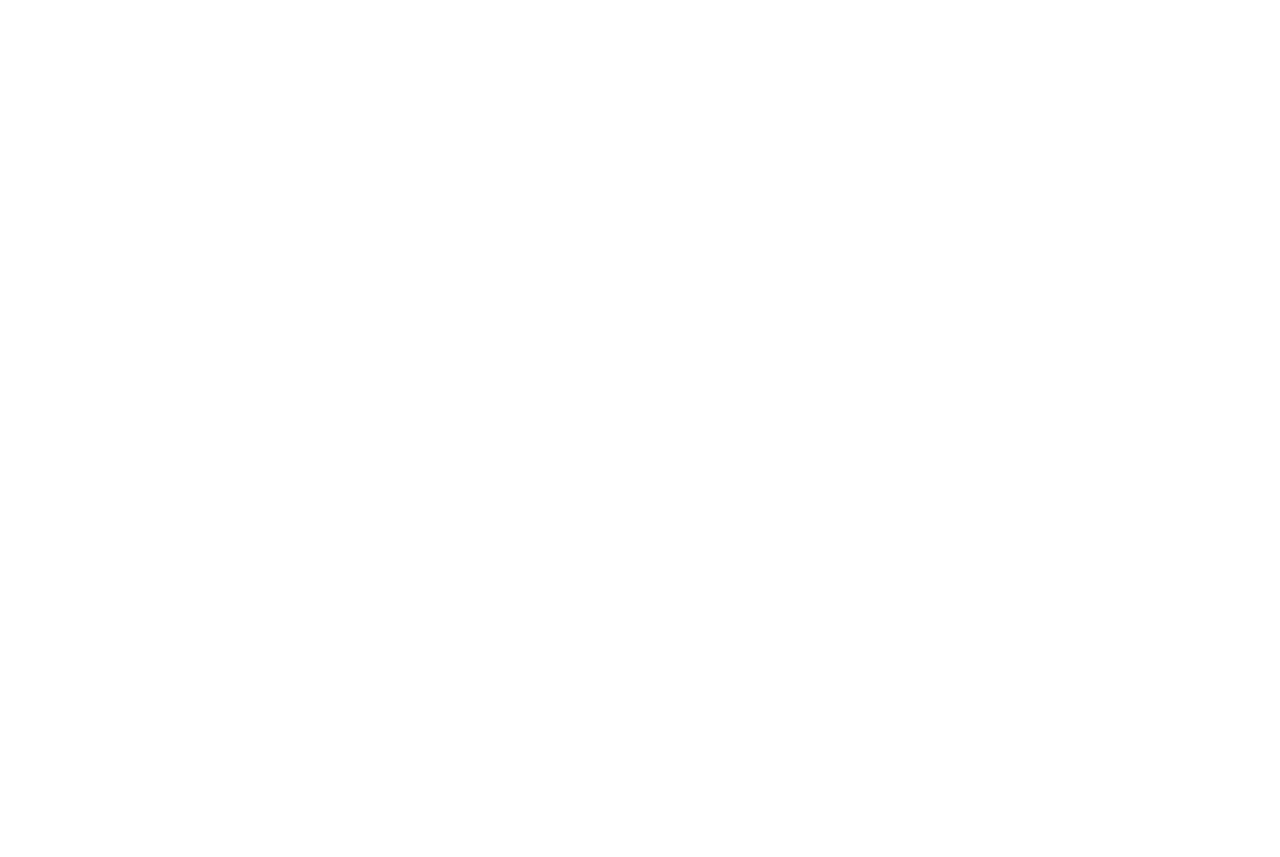
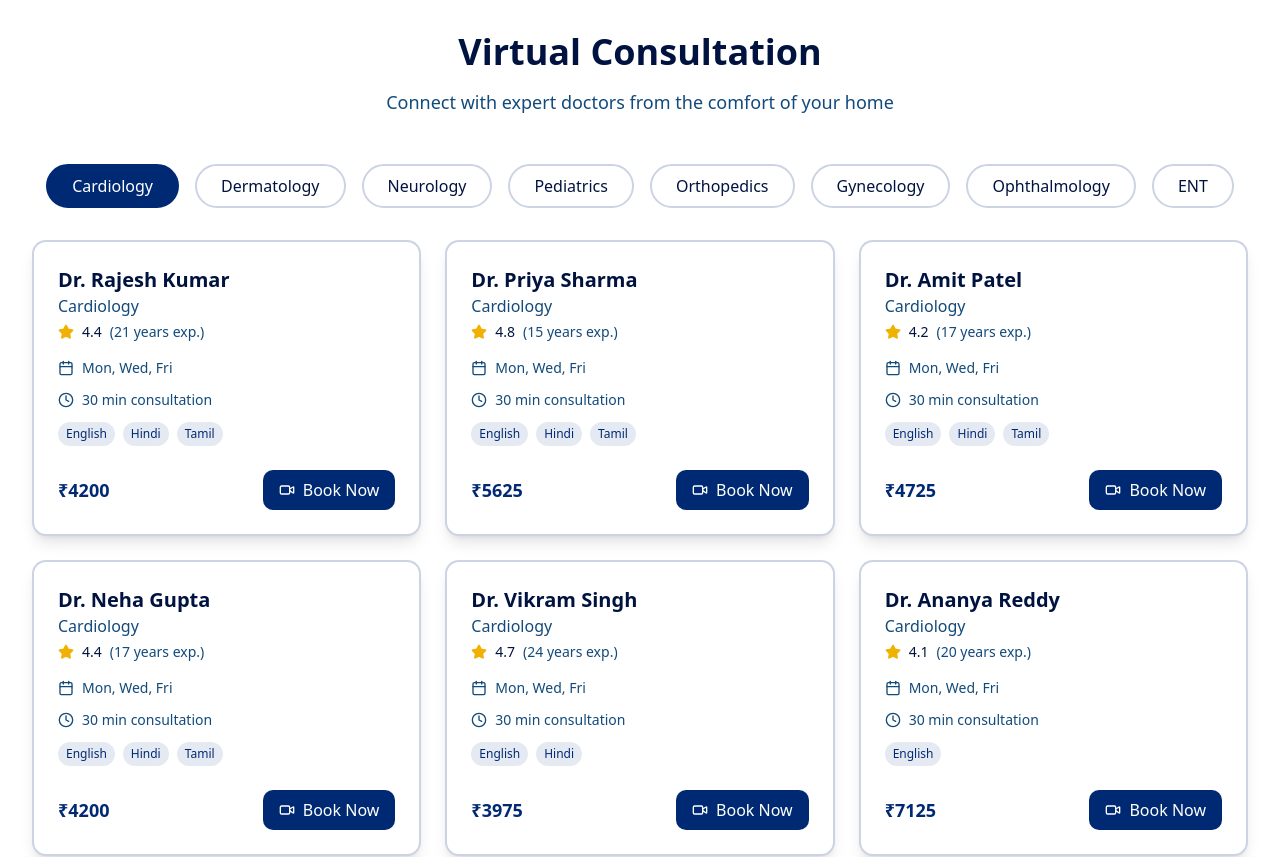
Before and after one commit to akashbisht004/UTKARSH, a React (Vite) app: page /user/virtual-consultation in a window 1280 px wide. Before the commit this address had no page. Shown: the top 857 px of the page. Before the commit the page ends 800 px from the top, so only its background shows below. Built offline with nearby package versions, Linux system fonts and the light colour scheme.

Commit message:
Add Virtual Consultation page and integrate into User navigation

```diff
--- a/src/App.jsx
+++ b/src/App.jsx
@@ -13,7 +13,7 @@
 import Nearby from "./pages/Nearby"
 import VisitorTracker from './components/VisitorTracker';
 import AIAssistant from './pages/AIAssistant';
-
+import VirtualConsultation from './pages/VirtualConsultation';
 function App() {
   return (
     <ThemeProvider>
@@ -30,6 +30,7 @@
           <Route path="/user/nearby" element={<Nearby/>}/>
           <Route path="/user/appointment" element={<AppointmentPage/>}/>
           <Route path="/user/ai" element={<AIAssistant/>}/>
+          <Route path="/user/virtual-consultation" element={<VirtualConsultation/>}/>
         </Routes>
       </Router>
     </ThemeProvider>
--- a/src/pages/User.jsx
+++ b/src/pages/User.jsx
@@ -1,5 +1,5 @@
 import React, { useState, useEffect } from 'react';
-import { User, Calendar, MessageSquare, LogOut, ChevronLeft, ChevronRight, MapPin, Loader2 } from 'lucide-react';
+import { User, Calendar, MessageSquare, LogOut, ChevronLeft, ChevronRight, MapPin, Loader2, Video } from 'lucide-react';
 import { useNavigate } from 'react-router-dom';
 import { motion, AnimatePresence } from 'framer-motion';
 import axios from 'axios';
@@ -64,6 +64,7 @@
     { icon: Calendar, label: 'Appointments', path: '/user/appointment' },
     { icon: MessageSquare, label: 'AI assistance', path: '/user/ai' },
     { icon: MapPin, label: 'Nearby Hospitals', path: '/user/nearby' },
+    { icon: Video, label: 'Virtual Consultation', path: '/user/virtual-consultation' },
   ];
 
   const toggleSidebar = () => {
--- /dev/null
+++ b/src/pages/VirtualConsultation.jsx
@@ -0,0 +1,197 @@
+import React, { useState } from 'react';
+import { motion } from 'framer-motion';
+import { Video, Calendar, Clock, Star, MapPin, Phone, Mail, ExternalLink, Loader2 } from 'lucide-react';
+import axios from 'axios';
+import { BASE } from '@/url/baseurl';
+
+const specializations = [
+  'Cardiology',
+  'Dermatology',
+  'Neurology',
+  'Pediatrics',
+  'Orthopedics',
+  'Gynecology',
+  'Ophthalmology',
+  'ENT'
+];
+
+// Sample doctor data (in a real app, this would come from an API)
+const generateDoctors = (specialization) => {
+  const names = [
+    'Dr. Rajesh Kumar',
+    'Dr. Priya Sharma',
+    'Dr. Amit Patel',
+    'Dr. Neha Gupta',
+    'Dr. Vikram Singh',
+    'Dr. Ananya Reddy',
+    'Dr. Arjun Mehta',
+    'Dr. Divya Iyer',
+    'Dr. Rahul Verma',
+    'Dr. Sneha Joshi'
+  ];
+
+  return names.map(name => ({
+    id: Math.random().toString(36).substr(2, 9),
+    name,
+    specialization,
+    rating: (4 + Math.random()).toFixed(1),
+    experience: Math.floor(Math.random() * 20) + 5,
+    availability: ['Mon', 'Wed', 'Fri'],
+    zoomLink: `https://zoom.us/j/${Math.random().toString(36).substr(2, 9)}`,
+    languages: ['English', 'Hindi', 'Tamil', 'Telugu', 'Bengali'].slice(0, Math.floor(Math.random() * 3) + 1),
+    consultationFee: Math.floor(Math.random() * 50) + 50
+  }));
+};
+
+function VirtualConsultation() {
+  const [selectedSpecialization, setSelectedSpecialization] = useState(specializations[0]);
+  const [doctors] = useState(() =>
+    specializations.reduce((acc, spec) => ({
+      ...acc,
+      [spec]: generateDoctors(spec)
+    }), {})
+  );
+  const [loadingDoctorId, setLoadingDoctorId] = useState(null);
+
+  const handleBookConsultation = async (doctor) => {
+    setLoadingDoctorId(doctor.id);
+    try {
+      // Generate a new Zoom link
+      const zoomLink = `https://zoom.us/j/${Math.random().toString(36).substr(2, 9)}`;
+      let formData = new FormData();
+
+      // Create consultation record
+      console.log(formData);
+      const response = await axios.post(`${BASE}/create-consultation`, {
+        doctorName: doctor.name,
+        zoomLink: zoomLink
+      }, {
+        headers: {
+          'Authorization': `Bearer ${localStorage.getItem('token')}`,
+          'Content-Type': 'application/json'
+        }
+      });
+
+      // Open Zoom link in new tab
+      window.open(zoomLink, '_blank');
+    } catch (error) {
+      console.error('Error creating consultation:', error);
+      alert('Failed to create consultation. Please try again.');
+    } finally {
+      setLoadingDoctorId(null);
+    }
+  };
+
+  return (
+    <div className="min-h-screen bg-background p-8">
+      <div className="max-w-7xl mx-auto">
+        {/* Header */}
+        <motion.div
+          initial={{ opacity: 0, y: -20 }}
+          animate={{ opacity: 1, y: 0 }}
+          className="text-center mb-12"
+        >
+          <h1 className="text-4xl font-bold text-foreground mb-4">
+            Virtual Consultation
+          </h1>
+          <p className="text-muted-foreground text-lg">
+            Connect with expert doctors from the comfort of your home
+          </p>
+        </motion.div>
+
+        {/* Specialization Filter */}
+        <div className="flex flex-wrap gap-4 mb-8 justify-center">
+          {specializations.map((spec) => (
+            <motion.button
+              key={spec}
+              whileHover={{ scale: 1.05 }}
+              whileTap={{ scale: 0.95 }}
+              onClick={() => setSelectedSpecialization(spec)}
+              className={`px-6 py-2 rounded-full border-2 transition-colors ${
+                selectedSpecialization === spec
+                  ? 'bg-primary text-primary-foreground border-primary'
+                  : 'border-primary/20 text-foreground hover:bg-primary/5'
+              }`}
+            >
+              {spec}
+            </motion.button>
+          ))}
+        </div>
+
+        {/* Doctors Grid */}
+        <div className="grid grid-cols-1 md:grid-cols-2 lg:grid-cols-3 gap-6">
+          {doctors[selectedSpecialization].map((doctor, index) => (
+            <motion.div
+              key={doctor.id}
+              initial={{ opacity: 0, y: 20 }}
+              animate={{ opacity: 1, y: 0 }}
+              transition={{ delay: index * 0.1 }}
+              whileHover={{ scale: 1.02 }}
+              className="bg-card rounded-xl border-2 border-primary/20 p-6 shadow-lg hover:shadow-xl transition-all duration-300"
+            >
+              <div className="mb-4">
+                <h3 className="text-xl font-semibold text-foreground">{doctor.name}</h3>
+                <p className="text-muted-foreground">{doctor.specialization}</p>
+                <div className="flex items-center gap-2 mt-1">
+                  <Star className="w-4 h-4 text-yellow-500 fill-yellow-500" />
+                  <span className="text-sm font-medium">{doctor.rating}</span>
+                  <span className="text-sm text-muted-foreground">
+                    ({doctor.experience} years exp.)
+                  </span>
+                </div>
+              </div>
+
+              <div className="space-y-3 mb-6">
+                <div className="flex items-center gap-2 text-sm text-muted-foreground">
+                  <Calendar className="w-4 h-4" />
+                  <span>{doctor.availability.join(', ')}</span>
+                </div>
+                <div className="flex items-center gap-2 text-sm text-muted-foreground">
+                  <Clock className="w-4 h-4" />
+                  <span>30 min consultation</span>
+                </div>
+                <div className="flex flex-wrap gap-2">
+                  {doctor.languages.map((lang) => (
+                    <span
+                      key={lang}
+                      className="px-2 py-1 bg-primary/10 rounded-full text-xs text-primary"
+                    >
+                      {lang}
+                    </span>
+                  ))}
+                </div>
+              </div>
+
+              <div className="flex items-center justify-between">
+                <div className="text-lg font-semibold text-primary">
+                  ₹{doctor.consultationFee * 75}
+                </div>
+                <motion.button
+                  whileHover={{ scale: 1.05 }}
+                  whileTap={{ scale: 0.95 }}
+                  onClick={() => handleBookConsultation(doctor)}
+                  disabled={loadingDoctorId === doctor.id}
+                  className="flex items-center gap-2 px-4 py-2 bg-primary text-primary-foreground rounded-lg hover:bg-primary/90 transition-colors disabled:opacity-50 disabled:cursor-not-allowed"
+                >
+                  {loadingDoctorId === doctor.id ? (
+                    <>
+                      <Loader2 className="w-4 h-4 animate-spin" />
+                      <span>Connecting...</span>
+                    </>
+                  ) : (
+                    <>
+                      <Video className="w-4 h-4" />
+                      <span>Book Now</span>
+                    </>
+                  )}
+                </motion.button>
+              </div>
+            </motion.div>
+          ))}
+        </div>
+      </div>
+    </div>
+  );
+}
+
+export default VirtualConsultation;
```
